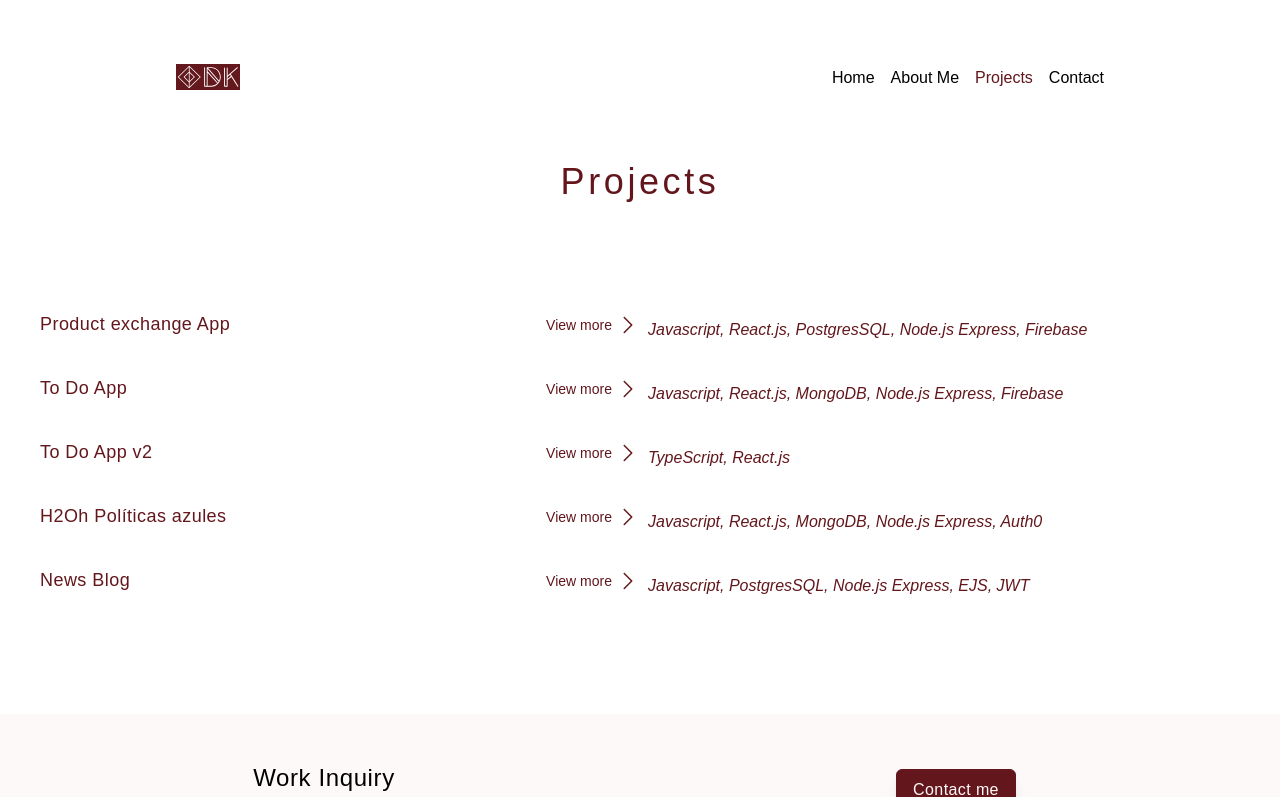
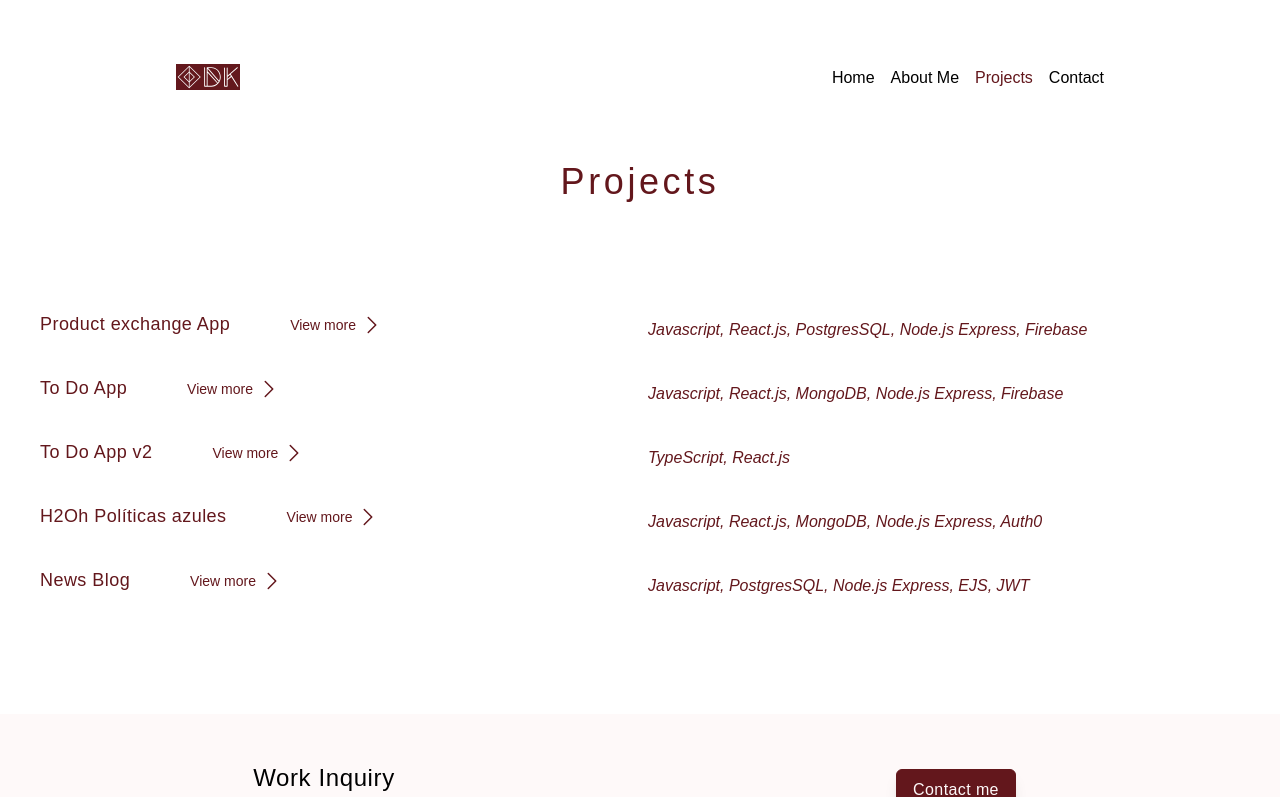
Before and after one commit to dorian-rose/portfolio_dk, a React (Vite) app: page /projects in a window 1280 px wide. Shown: the top 797 px of the page. Built offline with nearby package versions, Linux system fonts and the light colour scheme.

Commit message:
view more button on show project button -style modified

```diff
--- a/src/components/ShowProjectButton.jsx
+++ b/src/components/ShowProjectButton.jsx
@@ -9,7 +9,7 @@ export const ShowProjectButton = ({ display, setDisplay, title, stack }) => {
             ? () => setDisplay("")
             : () => setDisplay("hidden")
         }
-        className=" mt-1 lg:mt-5 py-2 w-full font-thin flex justify-between"
+        className=" mt-1 lg:mt-5 py-2 w-full font-thin flex justify-between md:justify-start"
       >
         <h2
           className={`text-primary sm:text-lg font-light tracking-wide text-left me-5 sm:me-5 lg:me-10 ${
@@ -37,7 +37,7 @@ export const ShowProjectButton = ({ display, setDisplay, title, stack }) => {
             </svg>
           </div>
         ) : (
-          <div className="flex hover:pointer relative top-1/2 -translate-y-1/2">
+          <div className="flex hover:pointer relative top-1/2 -translate-y-1/2 md:ms-5">
             <p className="text-xs lg:text-sm mt-1 me-1 text-primary hover:underline">
               View more
             </p>
```
